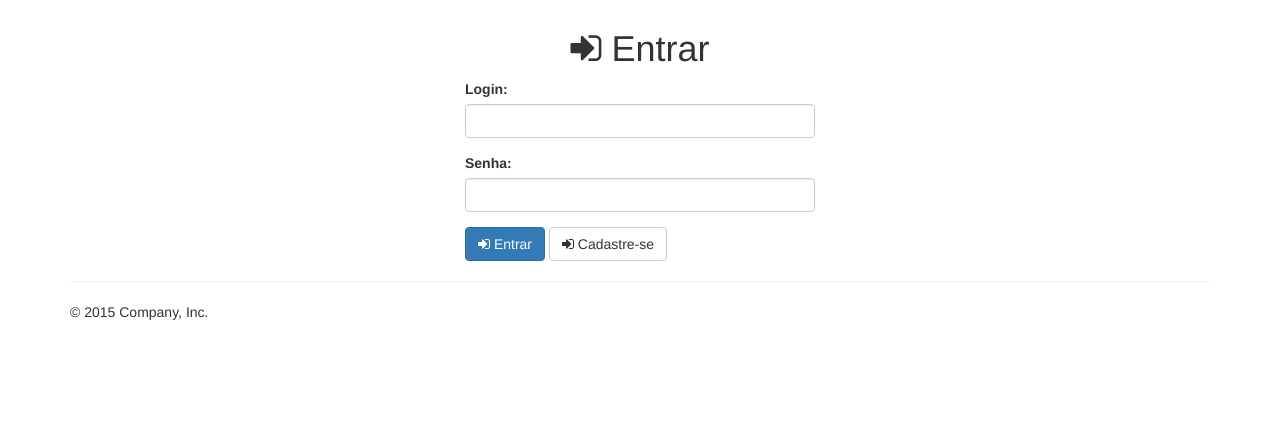
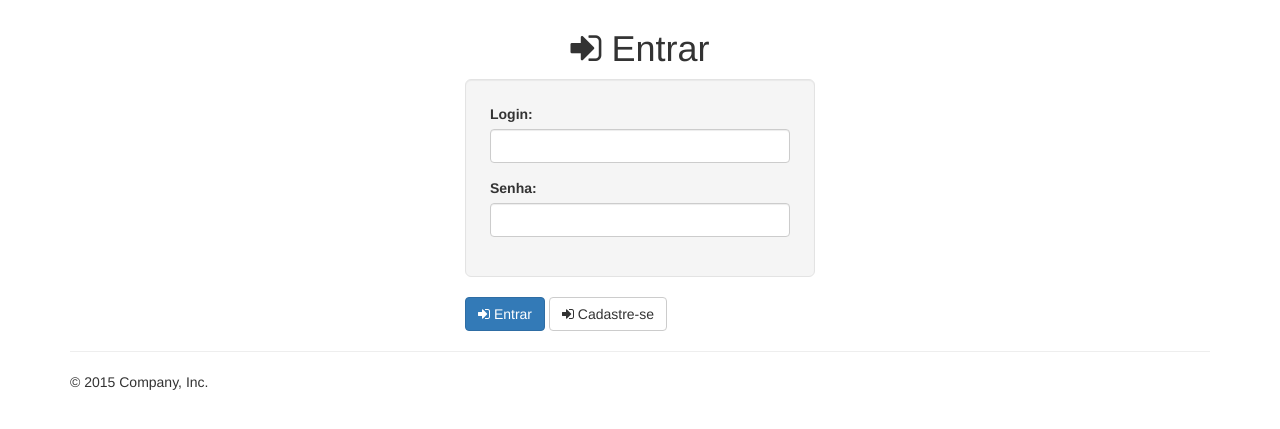
Before and after one commit to leandrohsilveira/timesheetmanager, a Django app: page /identity/login/ in a window 1280 px wide. Shown: the part 51-480 px from the top of the page. Run offline with Django 3.2, Linux system fonts and the light colour scheme; some libraries are stand-ins or nearby versions.

Commit message:
Ajustes de layout da pagina de login

```diff
--- a/identity/templates/identity/login.html
+++ b/identity/templates/identity/login.html
@@ -6,10 +6,13 @@
 <div class="col-md-4">
 	<form action="{% url 'identity:login' %}" method="post">
 		{% csrf_token %}
+		<div class="well well-lg">
 
-		{% for field in form %}
-		{% bootstrap_field field %}
-		{% endfor %}
+			{% for field in form %}
+			{% bootstrap_field field %}
+			{% endfor %}
+
+		</div>
 
 		{% bootstrap_button icon='sign-in' text='entrar' bclass='primary' %}
 		{% bootstrap_button link='identity:cadastrar_pessoa' icon='sign-in' text='cadastre-se' %}
```
